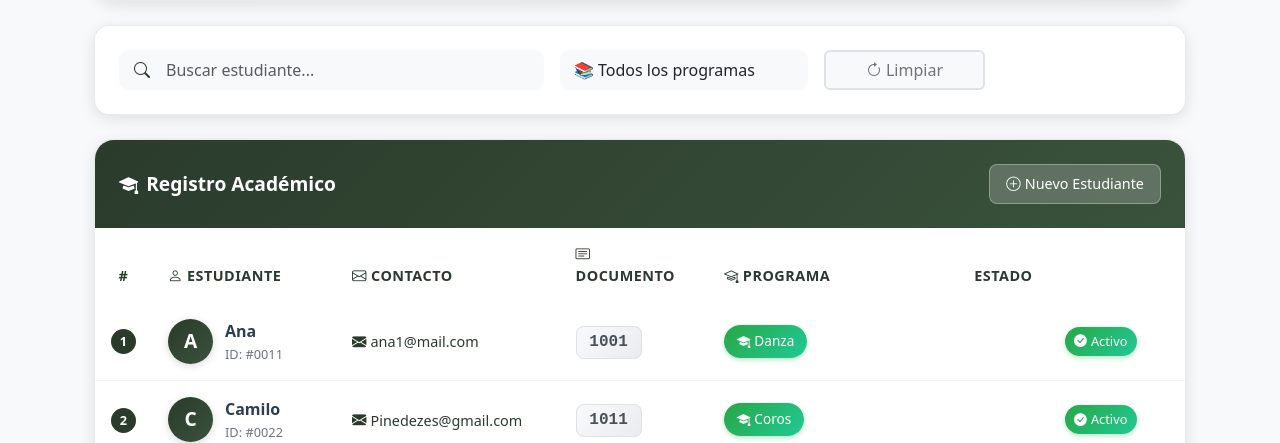
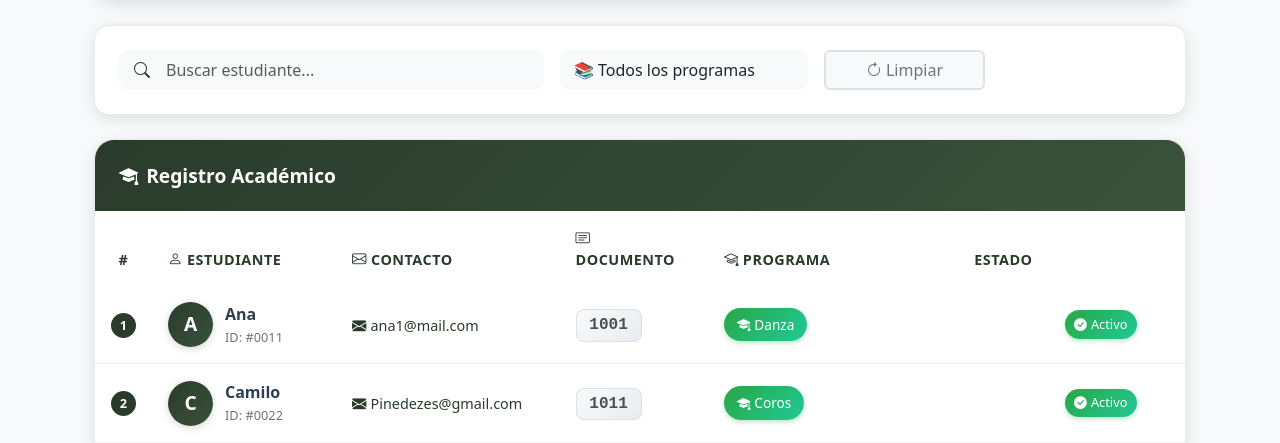
Before and after one commit to VanessaZ48/secretaria_cultura, a Django app: page /ver-estudiantes/ in a window 1280 px wide. Shown: the part 293-736 px from the top of the page. Run offline with Django 5.2, Linux system fonts and the light colour scheme; a user stored in the database is signed in; data comes from the database, SQL or seed files in the repository; both versions use the stored data as it was after the commit.

Commit message:
Proyecto terminado

```diff
--- a/gestion_academica/models.py
+++ b/gestion_academica/models.py
@@ -58,7 +58,7 @@ class Docente(models.Model):
     telefono = models.CharField(max_length=20, blank=True, null=True)
 
     def __str__(self):
-        return f"{self.nombre} - {self.apellido}: {self.correo}"
+        return f"{self.nombre} - {self.apellido}: {self.email}"
 
 
 class Inscripcion(models.Model):
--- a/usuarios/templates/usuarios/ver_estudiantes.html
+++ b/usuarios/templates/usuarios/ver_estudiantes.html
@@ -81,9 +81,6 @@
                         <h5 class="table-title">
                             <i class="bi bi-mortarboard-fill me-2"></i>Registro Académico
                         </h5>
-                        <button class="btn btn-add-student">
-                            <i class="bi bi-plus-circle me-1"></i>Nuevo Estudiante
-                        </button>
                     </div>
                 </div>
 
```
Also changed, not shown: db.sqlite3.
